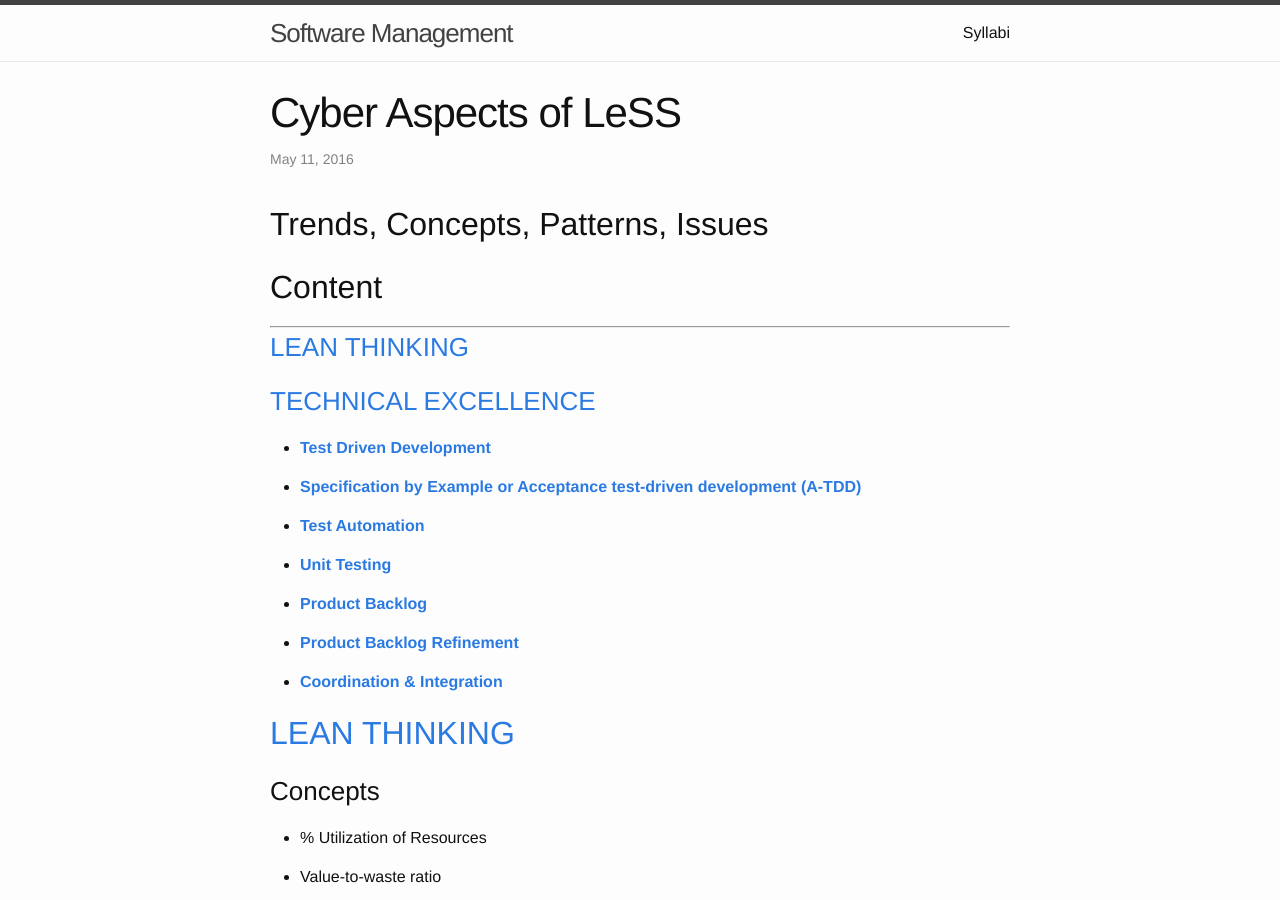
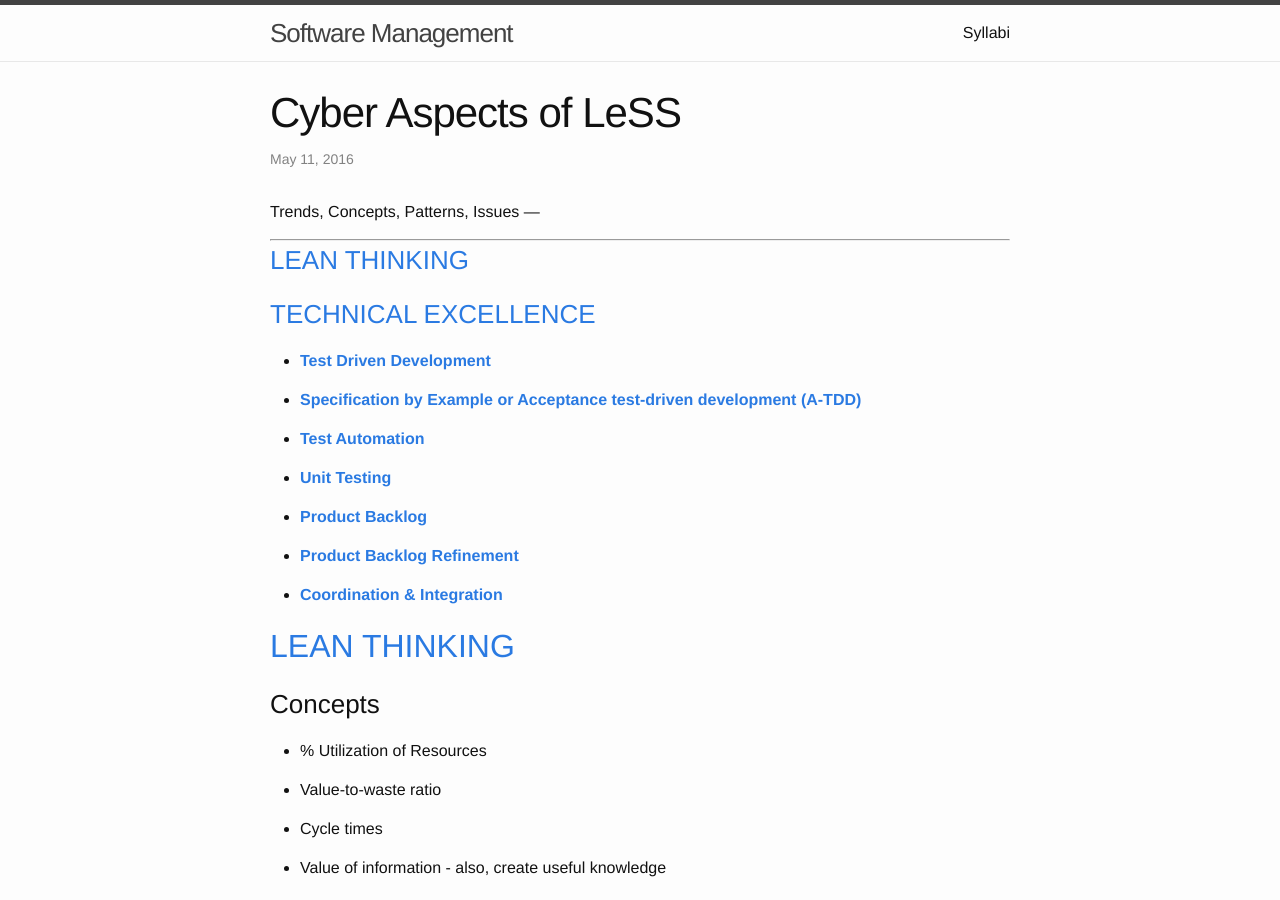
Before and after one commit to css566/css566.github.io, a Jekyll site: the page built from _posts/2016-05-11-Cyber_aspects_of_LeSS.md, in a window 1280 px wide and 900 px high. Built offline with Jekyll 4.4.1, drawn with Linux system fonts in a browser that asks for light colours; comment, search, counter and statistics services are not loaded.

Commit message:
Update 2016-05-11-Cyber_aspects_of_LeSS.md

```diff
--- a/_posts/2016-05-11-Cyber_aspects_of_LeSS.md
+++ b/_posts/2016-05-11-Cyber_aspects_of_LeSS.md
@@ -2,10 +2,9 @@
 layout: post
 title: Cyber Aspects of LeSS
 ---
+ <a name="content"></a>
  Trends, Concepts, Patterns, Issues
 ---
-
-## Content
 
 ---
 
```
